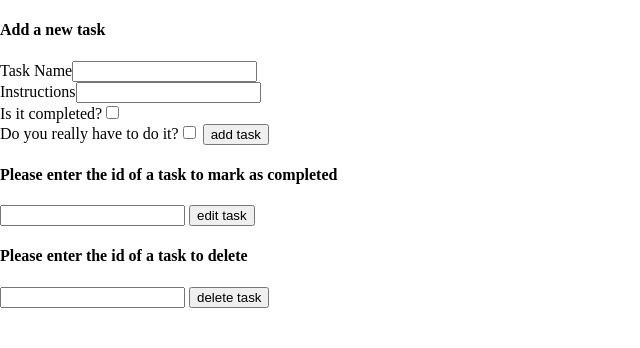
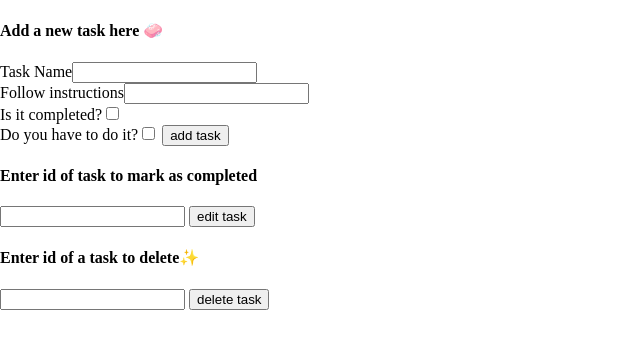
Before and after one commit to primula4/x22-lab3-rana, a plain HTML site: page Todo/index.html in a window 1280 px wide. Shown: the whole page, without its empty margins (0-640 px from the left). Drawn offline with Linux system fonts and the light colour scheme; no server answers.

Commit message:
add css and modify html

```diff
--- a/Todo/css/style.css
+++ b/Todo/css/style.css
@@ -3,5 +3,7 @@ body {
 }
 
 #items .completetrue {
-    color: lightcoral;
+    color: rgb(128, 128, 240);
+    background-color: aqua;
+    background: fixed;
 }
--- a/Todo/index.html
+++ b/Todo/index.html
@@ -5,29 +5,29 @@
     <meta charset="UTF-8">
     <meta http-equiv="X-UA-Compatible" content="IE=edge">
     <meta name="viewport" content="width=device-width, initial-scale=1.0">
-    <title>Document</title>
+    <title>x22-Lab3-Rana</title>
     <link rel="stylesheet" href="./css/style.css" />
 </head>
 
 <body>
     <div id="items"></div>
     <div id="task-new">
-        <h4>Add a new task</h4>
+        <h4>Add a new task here 🧼</h4>
         Task Name<input type="text" id="task-name" />
-        <br>Instructions<input type="text" id="task-desc" />
+        <br> Follow instructions<input type="text" id="task-desc" />
         <br>
         Is it completed?<input type="checkbox" id="task-complete" />
         <br>
-        Do you really have to do it?<input type="checkbox" id="task-must" />
+        Do you have to do it?<input type="checkbox" id="task-must" />
         <input type="button" id="task-submit" value="add task" />
     </div>
     <div id="task-edit">
-        <h4>Please enter the id of a task to mark as completed</h4>
+        <h4>Enter id of task to mark as completed</h4>
         <input type="text" id="edit-task-id" />
         <input type="button" id="edit-task-submit" value="edit task" />
     </div>
     <div id="task-del">
-        <h4>Please enter the id of a task to delete</h4>
+        <h4>Enter id of a task to delete✨</h4>
         <input type="text" id="del-task-id" />
         <input type="button" id="del-task-submit" value="delete task" />
     </div>
```
